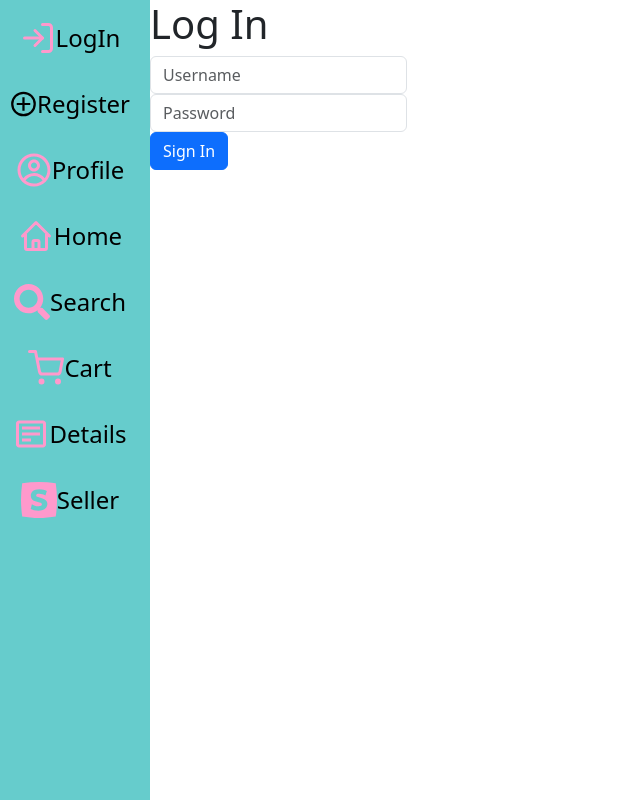
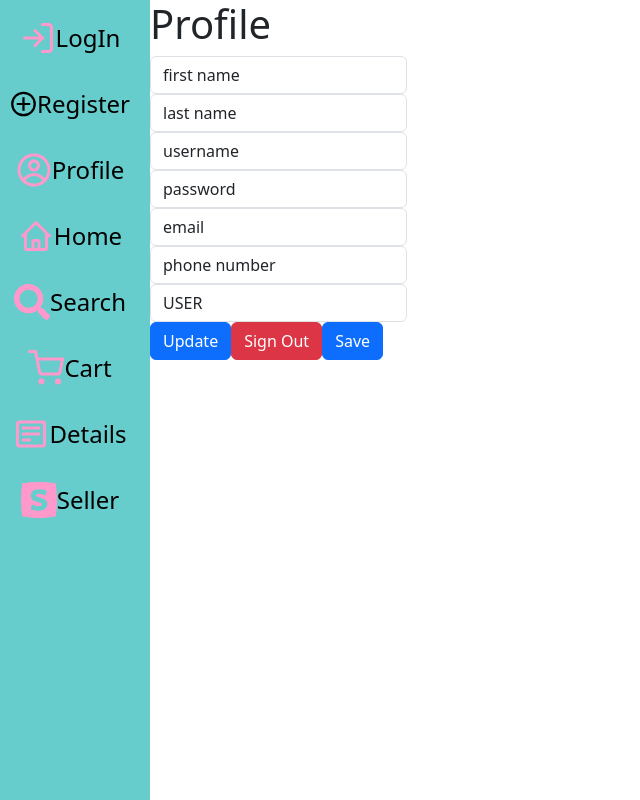
Before and after one commit to zhanpengtong/psp-react-web-app, a React (Create React App) app: page /psp/profile in a window 1280 px wide. Before the commit this address led to /psp/login. Shown: the top 800 px of the page, without its empty margins (0-640 px from the left). Built offline with nearby package versions, Linux system fonts and the light colour scheme; no server answers.

Commit message:
double push

```diff
--- a/src/psp/profile/index.js
+++ b/src/psp/profile/index.js
@@ -1,3 +1,4 @@
+import { set } from "mongoose";
 import * as client from "../client";
 import { useEffect, useState } from "react";
 import { Link, useNavigate } from "react-router-dom";
@@ -6,6 +7,15 @@ import { useParams } from "react-router-dom";
 function Profile() {
   const { id } = useParams();
   const [user, setUser] = useState(null);
+  const fakeUser = {
+    firstName: "first name",
+    lastName: "last name",
+    username: "username",
+    password: "password",
+    email: "email",
+    phoneNumber: "phone number",
+    role: "USER",
+  };
   const findUserById = async (id) => {
     const user = await client.findUserById(id);
     setUser(user);
@@ -16,7 +26,7 @@ function Profile() {
       const user = await client.account();
       setUser(user);
     } catch (error) {
-      navigate("/psp/login");
+      setUser(fakeUser);
     }
   };
   const save = async () => {
```
